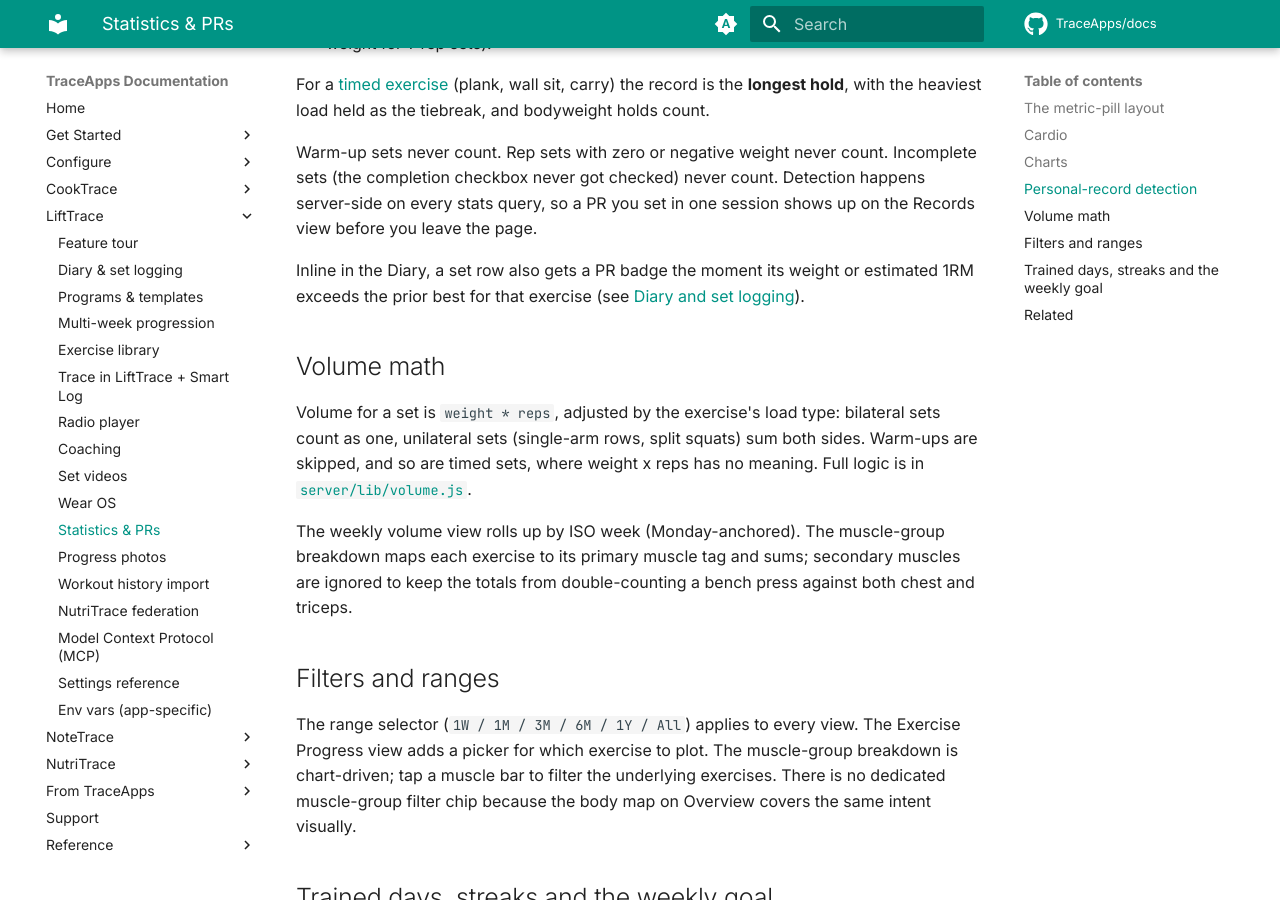
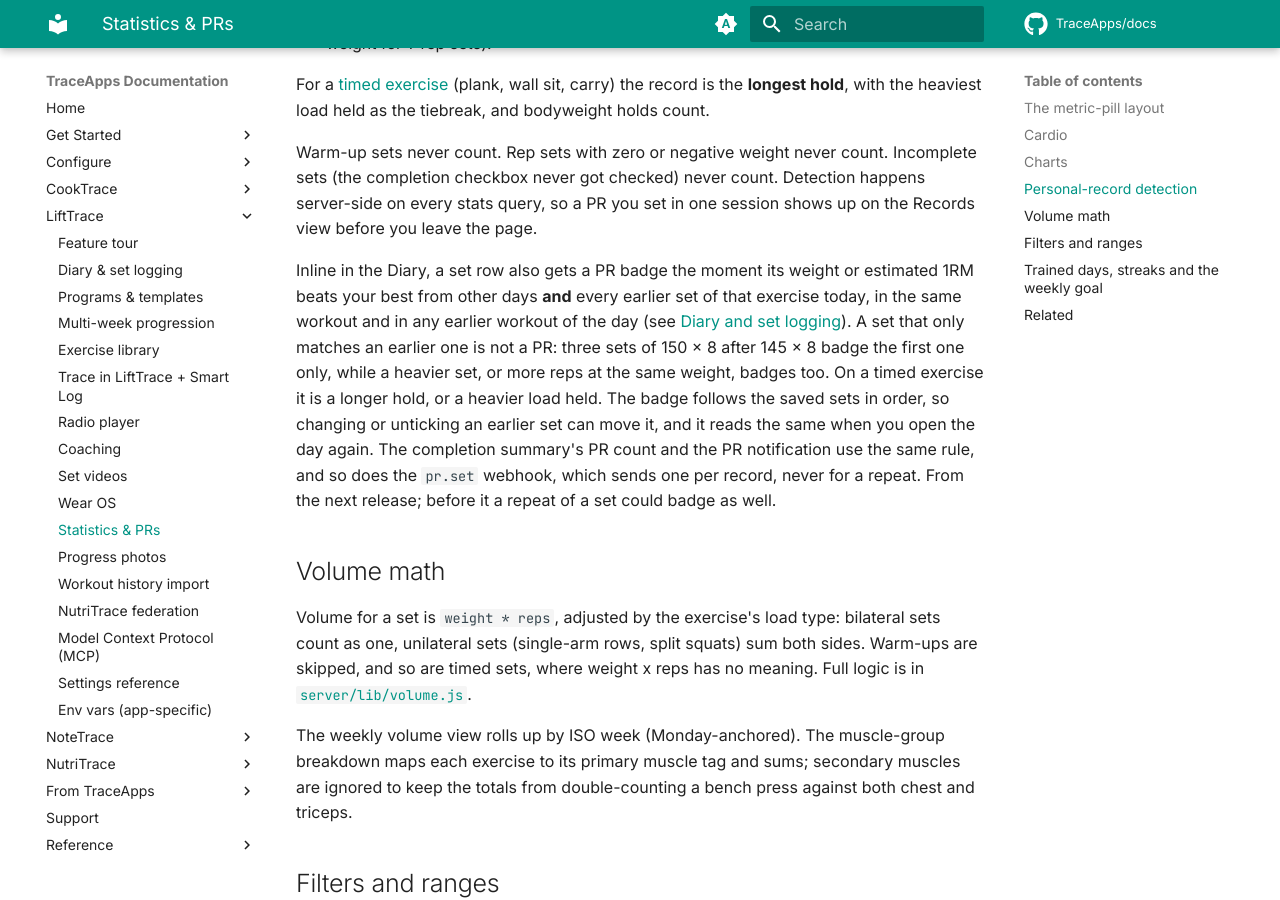
Before and after one commit to TraceApps/docs, an MkDocs documentation site: the page built from docs/lifttrace/statistics.md, in a window 1280 px wide and 900 px high, scrolled down 2994 px. Built offline with MkDocs 1.6.1 and Material for MkDocs 9.7.7, drawn with Linux system fonts in a browser that asks for light colours; comment, search, counter and statistics services are not loaded.

Commit message:
LiftTrace: a repeat of a set is not a PR

```diff
--- a/docs/lifttrace/statistics.md
+++ b/docs/lifttrace/statistics.md
@@ -50,7 +50,7 @@ For a [timed exercise](diary.md#timed-sets-planks-holds-carries) (plank, wall si
 
 Warm-up sets never count. Rep sets with zero or negative weight never count. Incomplete sets (the completion checkbox never got checked) never count. Detection happens server-side on every stats query, so a PR you set in one session shows up on the Records view before you leave the page.
 
-Inline in the Diary, a set row also gets a PR badge the moment its weight or estimated 1RM exceeds the prior best for that exercise (see [Diary and set logging](diary.md#anatomy-of-a-set)).
+Inline in the Diary, a set row also gets a PR badge the moment its weight or estimated 1RM beats your best from other days **and** every earlier set of that exercise today, in the same workout and in any earlier workout of the day (see [Diary and set logging](diary.md#anatomy-of-a-set)). A set that only matches an earlier one is not a PR: three sets of 150 x 8 after 145 x 8 badge the first one only, while a heavier set, or more reps at the same weight, badges too. On a timed exercise it is a longer hold, or a heavier load held. The badge follows the saved sets in order, so changing or unticking an earlier set can move it, and it reads the same when you open the day again. The completion summary's PR count and the PR notification use the same rule, and so does the `pr.set` webhook, which sends one per record, never for a repeat. From the next release; before it a repeat of a set could badge as well.
 
 ## Volume math
 
```
Also changed, not shown: docs/lifttrace/features.md (+1 -1 lines).
